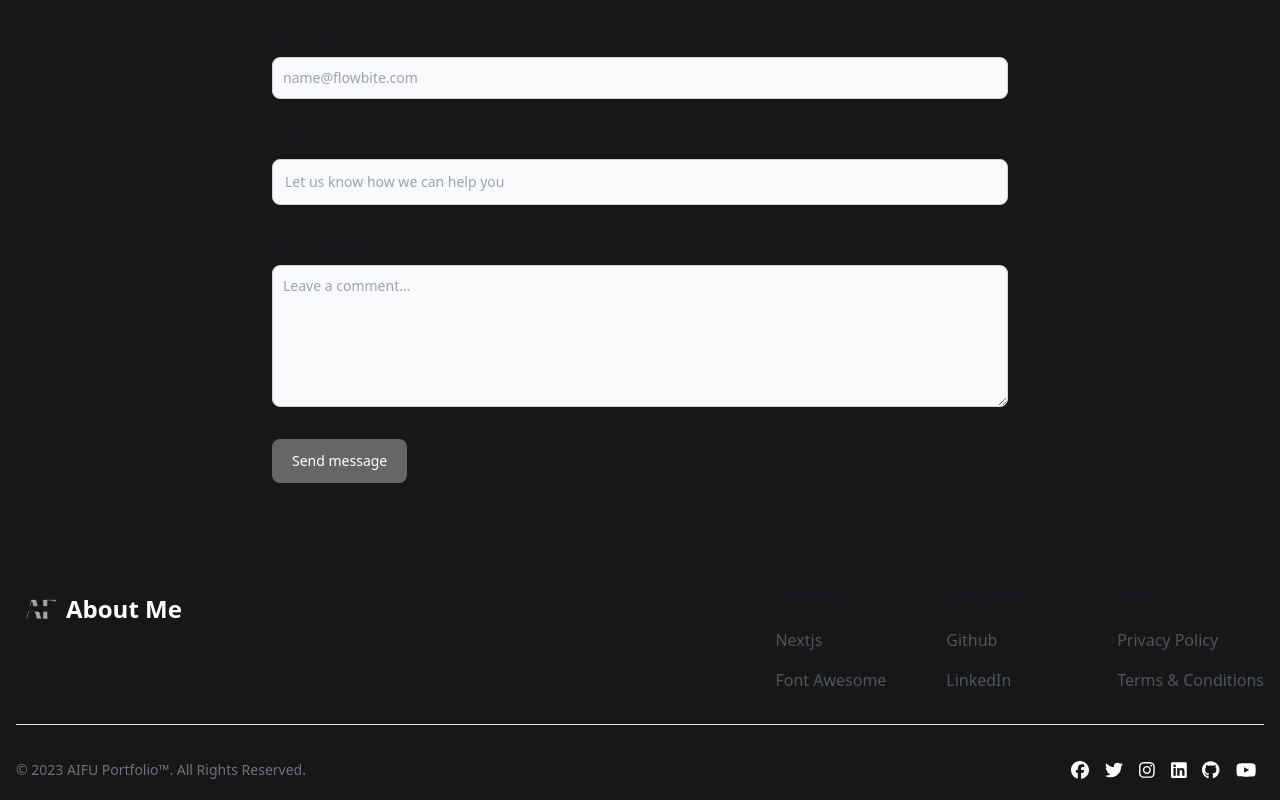
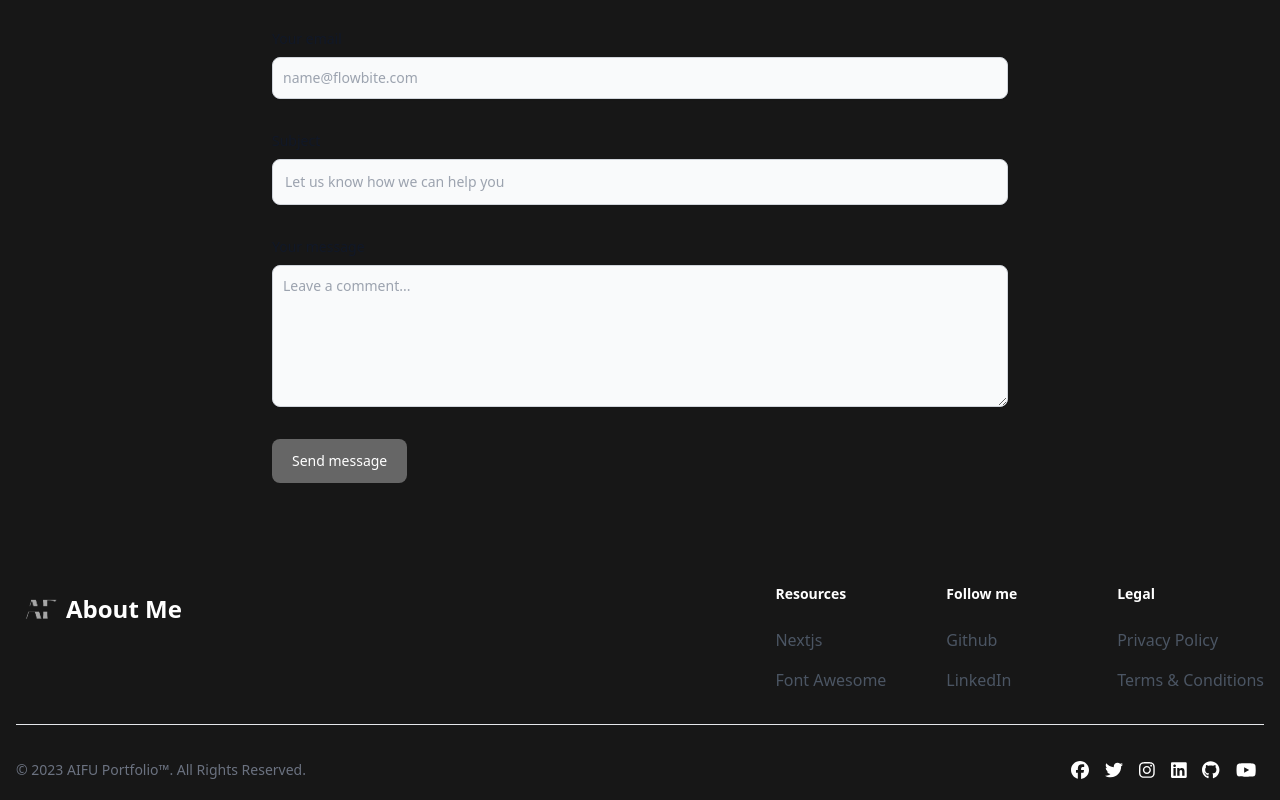
Before and after one commit to huzaifa-bilal-01/my-portfolio-NextJs, a Next.js app: page / in a window 1280 px wide. Shown: the part 2197-2997 px from the top of the page. Built offline with nearby package versions, Linux system fonts and the light colour scheme.

Commit message:
third commit

```diff
--- a/pages/index.js
+++ b/pages/index.js
@@ -179,7 +179,7 @@ export default function Home() {
                 </div>
                 <div class="grid grid-cols-2 gap-8 sm:gap-6 sm:grid-cols-3">
                   <div>
-                    <h2 class="mb-6 text-sm font-semibold text-gray-900 uppercase dark:text-white">Resources</h2>
+                    <h2 class="mb-6 text-sm font-semibold text-white">Resources</h2>
                     <ul class="text-gray-600 dark:text-gray-400">
                       <li class="mb-4">
                         <a href="https://nextjs.org/docs" class="hover:underline">Nextjs</a>
@@ -190,7 +190,7 @@ export default function Home() {
                     </ul>
                   </div>
                   <div>
-                    <h2 class="mb-6 text-sm font-semibold text-gray-900 uppercase dark:text-white">Follow me</h2>
+                    <h2 class="mb-6 text-sm font-semibold text-white">Follow me</h2>
                     <ul class="text-gray-600 dark:text-gray-400">
                       <li class="mb-4">
                         <a href="https://github.com/huzaifa-bilal-01" class="hover:underline ">Github</a>
@@ -201,7 +201,7 @@ export default function Home() {
                     </ul>
                   </div>
                   <div>
-                    <h2 class="mb-6 text-sm font-semibold text-gray-900 uppercase dark:text-white">Legal</h2>
+                    <h2 class="mb-6 text-sm font-semibold text-white">Legal</h2>
                     <ul class="text-gray-600 dark:text-gray-400">
                       <li class="mb-4">
                         <a href="#" class="hover:underline">Privacy Policy</a>
```
